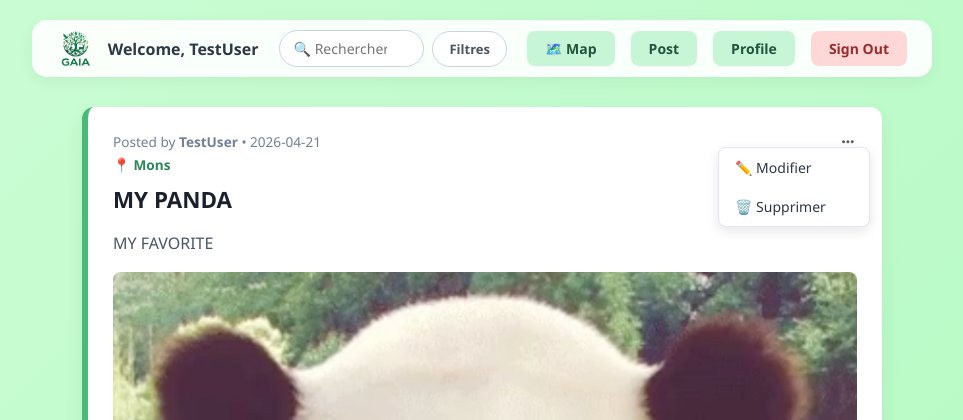
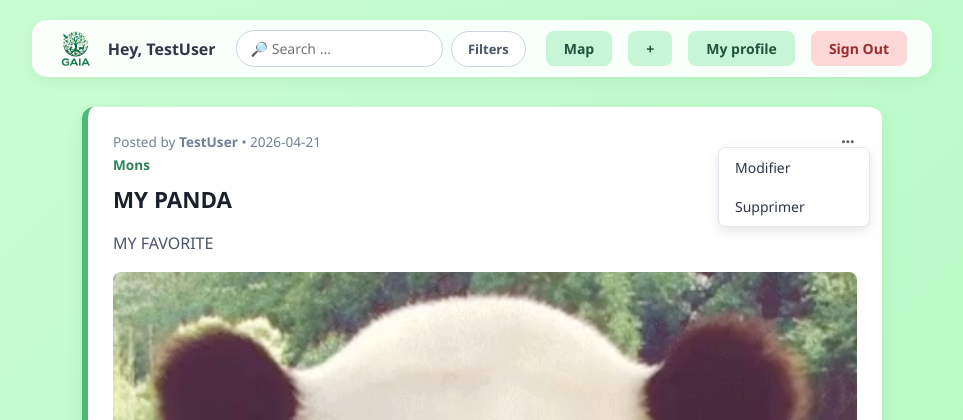
Before and after one commit to LSINC1509-Projet4/GAIA, a Flask app: page / in a window 1280 px wide, after a click on "Options". Shown: the top 420 px of the page, without its empty margins (158-1121 px from the left). Run offline with Flask 3, Linux system fonts and the light colour scheme; a user stored in the database is signed in; data comes from the database, SQL or seed files in the repository; both versions use the stored data as it was after the commit; parts of the project's set-up code (start-up, migrations or seed data) failed here and were passed over.

Commit message:
création de ma table signalement (rien fait avec encore) + link les users d'index.html  a leur  profil + anglais

```diff
--- a/app/models.py
+++ b/app/models.py
@@ -40,6 +40,18 @@ CREATE TABLE IF NOT EXISTS Comments (
     FOREIGN KEY (Post_Id) REFERENCES Posts(Id),
     FOREIGN KEY (Parent_Id) REFERENCES Comments(Id)
 );
+ -- Table signalements
+CREATE TABLE REPORT(
+    id INTEGER PRIMARY KEY AUTOINCREMENT,
+    reporter_id INTEGER NOT NULL,
+    post_id INTEGER,
+    comment_id INTEGER,
+    created_at DATETIME DEFAULT CURRENT_TIMESTAMP,
+    FOREIGN KEY (reporter_id) REFERENCES Users(id),
+    FOREIGN KEY (post_id) REFERENCES Posts(id),
+    FOREIGN KEY (comment_id) REFERENCES Comments(id)
+);
+
 """
 
 
--- a/app/routes/main.py
+++ b/app/routes/main.py
@@ -130,7 +130,26 @@ def profile():
     comments = db.execute(
         "SELECT * FROM Comments WHERE Username = ? ORDER BY Date DESC", (current_user.Username,)
     ).fetchall()
-    return render_template("profile.html", posts=posts, comments=comments)
+    profile_user = {"Username": current_user.Username, "Role": current_user.Role}
+    return render_template("profile.html", posts=posts, comments=comments, profile_user=profile_user)
+
+@main_bp.route("/profile/<username>")
+@login_required
+def user_profile(username):
+    """
+    Input : username
+    -> Recupere le role, les comm, les posts de l'utilisateurs et on fill la page profile avec
+    """
+    db = get_db()
+    role = db.execute("SELECT Role FROM Users WHERE Username = ?", (username,)).fetchone()["Role"]
+    posts = db.execute(
+        "SELECT * FROM Posts WHERE Username = ? ORDER BY Date DESC", (username,)
+    ).fetchall()
+    comments = db.execute(
+        "SELECT * FROM Comments WHERE Username = ? ORDER BY Date DESC", (username,)
+    ).fetchall()
+    profile_user = {"Username": username, "Role": role}
+    return render_template("profile.html", posts=posts, comments=comments, profile_user=profile_user)
 
 @main_bp.route("/post/<int:post_id>/comment", methods=["POST"])
 @login_required
--- a/app/static/css/index.css
+++ b/app/static/css/index.css
@@ -68,6 +68,16 @@ body {
 .post-meta {
     font-size: 0.85rem;
     color: #718096;
+}
+
+.username-link {
+    color: inherit;
+    text-decoration: none;
+}
+
+.username-link:hover {
+    text-decoration: underline;
+    color: #2f855a;
 }
 
 .location-tag {
--- a/app/templates/index.html
+++ b/app/templates/index.html
@@ -32,17 +32,17 @@
                     class="nav-logo"
                 />
                 <span class="user-greeting"
-                    >Welcome, {{ current_user.Username }}</span
+                    >Hey, {{ current_user.Username }}</span
                 >
             </div>
             <form method="GET" action="/" class="search-form">
                 <div class="search-input-wrapper">
-                    <input type="text" name="q" placeholder="🔍 Rechercher une espèce..." value="{{ search }}"/>
+                    <input type="text" name="q" placeholder="🔎 Search ... " value="{{ search }}"/>
                     {% if search or location %}
                         <a href="/" class="btn-clear" title="Réinitialiser">✕</a>
                     {% endif %}
                 </div>
-                <button type="button" class="btn-filter" onclick="toggleFilters()">Filtres</button>
+                <button type="button" class="btn-filter" onclick="toggleFilters()">Filters</button>
 
                 <div id="filters-panel" class="filters-panel hidden">
                     <label>
@@ -61,9 +61,9 @@
                 </div>
             </form>
             <div class="nav-links">
-                <a href="{{ url_for('main.carte') }}" class="btn btn-post">🗺️ Map</a>
-                <a href="{{ url_for('main.publish') }}" class="btn btn-post">Post</a>
-                <a href="{{ url_for('main.profile') }}" class="btn btn-post">Profile</a>
+                <a href="{{ url_for('main.carte') }}" class="btn btn-post">Map</a>
+                <a href="{{ url_for('main.publish') }}" class="btn btn-post">+</a>
+                <a href="{{ url_for('main.profile') }}" class="btn btn-post">My profile</a>
                 <a href="{{ url_for('auth.logout') }}" class="btn btn-logout">Sign Out</a>
             </div>
         </div>
@@ -84,22 +84,22 @@
                     <div id="menu-{{ post.Id }}" class="post-dropdown hidden">
                         <a
                             href="{{ url_for('main.edit_post', post_id=post.Id) }}"
-                            >✏️ Modifier</a
+                            > Modifier</a
                         >
                         <form
                             method="post"
                             action="{{ url_for('main.delete_post', post_id=post.Id) }}"
                             onsubmit="return confirm('Supprimer ce post ?');"
                         >
-                            <button type="submit">🗑️ Supprimer</button>
+                            <button type="submit"> Supprimer</button>
                         </form>
                     </div>
                 </div>
                 {% endif %}
                 <div class="post-meta">
-                    Posted by <strong>{{ post.Username }}</strong> • {{
+                    Posted by <a href="{{ url_for('main.user_profile', username=post.Username) }}" class="username-link"><strong>{{ post.Username }}</strong></a> • {{
                     post.Date }} {% if post.Localisation %}
-                    <div class="location-tag">📍 {{ post.Localisation }}</div>
+                    <div class="location-tag"> {{ post.Localisation }}</div>
                     {% endif %}
                 </div>
 
--- a/app/templates/login.html
+++ b/app/templates/login.html
@@ -45,9 +45,9 @@
                 />
 
                 <div class="button-group">
-                    <button type="submit">Se connecter</button>
+                    <button type="submit">Log in</button>
                     <a href="register.html">
-                        <button type="button">Créer un compte</button>
+                        <button type="button">Sign up</button>
                     </a>
                 </div>
             </form>
--- a/app/templates/map.html
+++ b/app/templates/map.html
@@ -3,7 +3,7 @@
 <head>
     <meta charset="UTF-8" />
     <meta name="viewport" content="width=device-width, initial-scale=1.0" />
-    <title>GAIA - Carte</title>
+    <title>GAIA - Map</title>
     <link rel="icon" type="image/x-icon" href="{{ url_for('static', filename='Logo.png') }}" />
     <link rel="stylesheet" href="https://unpkg.com/leaflet@1.9.4/dist/leaflet.css" />
     <link rel="stylesheet" href="https://cdnjs.cloudflare.com/ajax/libs/font-awesome/6.5.0/css/all.min.css" />
@@ -109,7 +109,7 @@
         function openPanel(post) {
             document.getElementById("panel-username").textContent = post.Username;
             document.getElementById("panel-date").textContent = post.Date || "";
-            document.getElementById("panel-location").textContent = post.Localisation ? "📍 " + post.Localisation : "";
+            document.getElementById("panel-location").textContent = post.Localisation ? post.Localisation : "";
             document.getElementById("panel-title").textContent = post.Titre;
             document.getElementById("panel-desc").textContent = post.Description || "";
 
```
Also changed, not shown: app/templates/profile.html (+10 -10 lines), admin.py (deleted), gaia.db.
